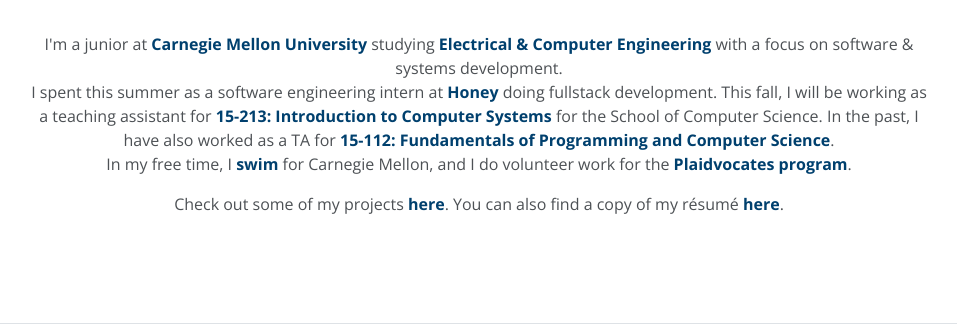
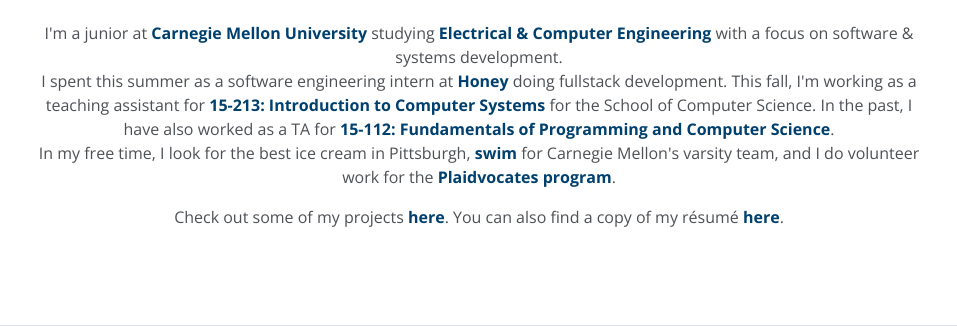
Before and after one commit to eyluo/eyluo.github.io, a website: page index.html in a window 1280 px wide. Shown: the part 476-802 px from the top of the page, without its empty margins (161-1118 px from the left). Drawn offline with nearby package versions, Linux system fonts and the light colour scheme.

Commit message:
updated bio + resume

```diff
--- a/index.html
+++ b/index.html
@@ -90,14 +90,14 @@
               <br/>
               I spent this summer as a software engineering intern at
               <b><a href="https://www.joinhoney.com/careers" target="_blank">Honey</a></b>
-              doing fullstack development. This fall, I will be working as a teaching assistant for
+              doing fullstack development. This fall, I'm working as a teaching assistant for
               <b><a href="https://www.cs.cmu.edu/~213/", target="_blank">15-213: Introduction to Computer Systems</a></b>
               for the School of Computer Science. In the past, I have also worked as a TA for
               <b><a href="https://www.cs.cmu.edu/~112/" , target="_blank">15-112: Fundamentals of Programming and Computer Science</a></b>.
               <br/>
-              In my free time, I
+              In my free time, I look for the best ice cream in Pittsburgh,
               <b><a href="http://athletics.cmu.edu/sports/mswimdive/2017-18/bios/luo_eugene_km9y?view=bio" target="_blank">swim</a></b>
-              for Carnegie Mellon, and I do volunteer work for the
+              for Carnegie Mellon's varsity team, and I do volunteer work for the
               <b><a href="http://athletics.cmu.edu/athletics/sportsmed/plaidvocates/index" target="_blank">Plaidvocates program</a></b>.
             </p>
             <p class="mb-5">
```
Also changed, not shown: 3 other files.
